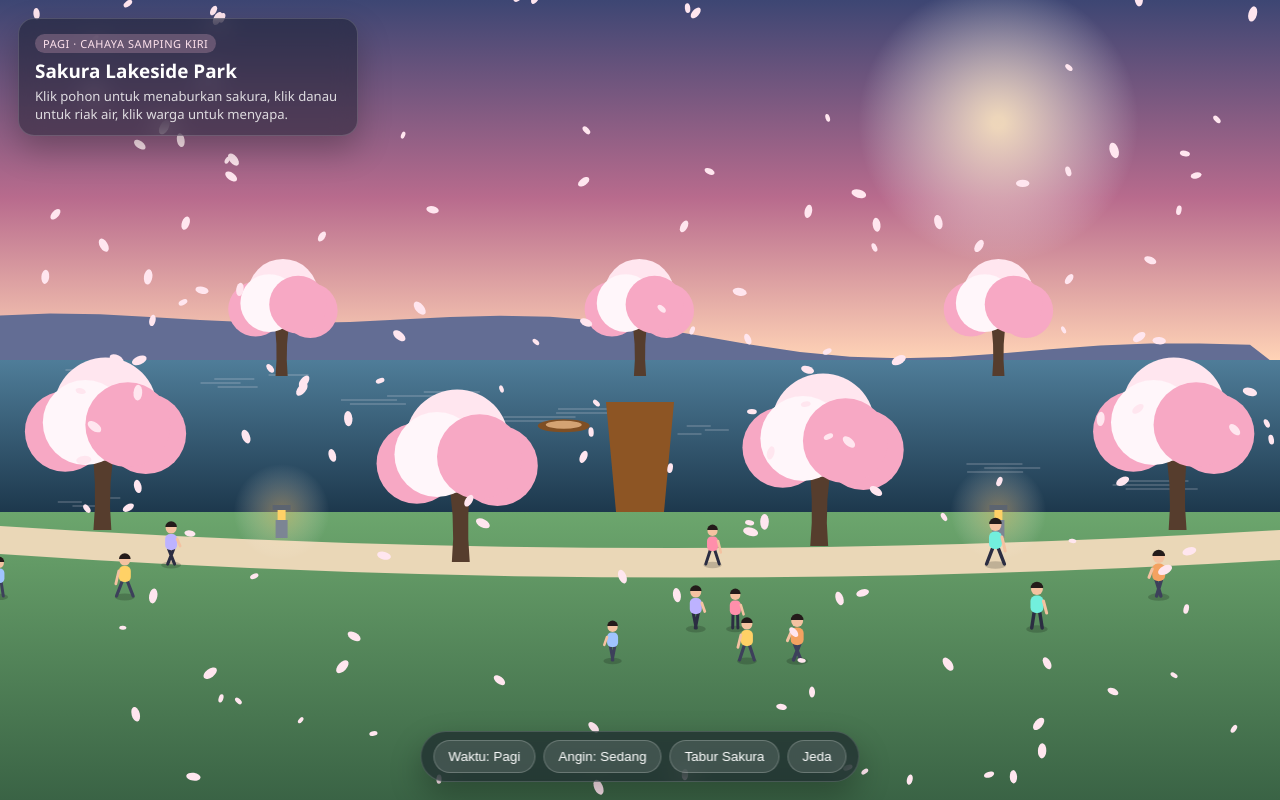
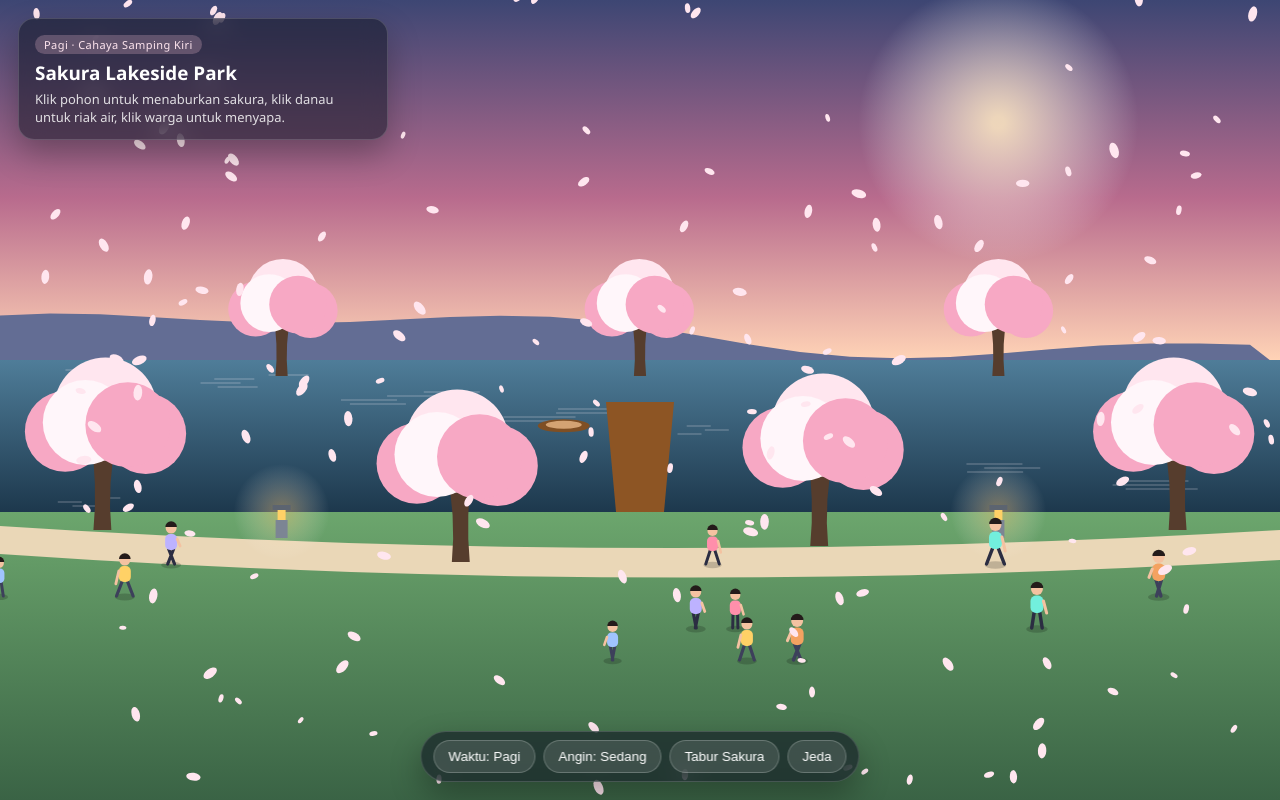
Before and after one commit to adinda12x/Sakura, a plain HTML site: page index.html in a window 1280 px wide. Drawn offline with Linux system fonts and the light colour scheme; animation ran at ten frames a second.

Commit message:
Sakura Lakeside Park

```diff
--- a/style.css
+++ b/style.css
@@ -10,7 +10,7 @@ body {
   height: 100%;
   overflow: hidden;
   font-family: "Segoe UI", system-ui, -apple-system, sans-serif;
-  background: #141a2b;
+  background: #0f1526;
   color: #fff;
 }
 
@@ -26,37 +26,37 @@ canvas {
   position: fixed;
   top: 18px;
   left: 18px;
-  max-width: 340px;
-  padding: 12px 16px;
+  max-width: 370px;
+  padding: 13px 16px;
   border-radius: 16px;
-  background: rgba(18, 23, 38, 0.48);
+  background: rgba(15, 20, 34, 0.52);
   backdrop-filter: blur(12px);
   border: 1px solid rgba(255, 255, 255, 0.16);
-  box-shadow: 0 14px 32px rgba(0, 0, 0, 0.25);
+  box-shadow: 0 14px 32px rgba(0, 0, 0, 0.28);
   pointer-events: none;
 }
 
 .tag {
   display: inline-block;
   font-size: 11px;
-  letter-spacing: 0.05em;
-  text-transform: uppercase;
-  padding: 2px 8px;
+  letter-spacing: 0.04em;
+  padding: 2px 9px;
   border-radius: 999px;
-  background: rgba(255, 194, 214, 0.24);
-  color: #ffe3ee;
-  margin-bottom: 5px;
+  background: rgba(255, 198, 218, 0.24);
+  color: #ffe6f0;
+  margin-bottom: 6px;
 }
 
 .hud-title h1 {
   font-size: 1.18rem;
   font-weight: 600;
-  margin-bottom: 3px;
+  margin-bottom: 4px;
 }
 
 .hud-title p {
-  font-size: 0.82rem;
-  color: rgba(255, 255, 255, 0.82);
+  font-size: 0.81rem;
+  line-height: 1.4;
+  color: rgba(255, 255, 255, 0.84);
 }
 
 .hud-controls {
@@ -70,10 +70,10 @@ canvas {
   gap: 8px;
   padding: 8px 12px;
   border-radius: 999px;
-  background: rgba(18, 23, 38, 0.56);
+  background: rgba(15, 20, 34, 0.58);
   backdrop-filter: blur(12px);
   border: 1px solid rgba(255, 255, 255, 0.16);
-  box-shadow: 0 14px 32px rgba(0, 0, 0, 0.28);
+  box-shadow: 0 14px 32px rgba(0, 0, 0, 0.3);
 }
 
 .hud-controls button {
@@ -88,6 +88,6 @@ canvas {
 }
 
 .hud-controls button:hover {
-  background: rgba(255, 190, 212, 0.28);
+  background: rgba(255, 192, 214, 0.28);
   transform: translateY(-1px);
 }
```
